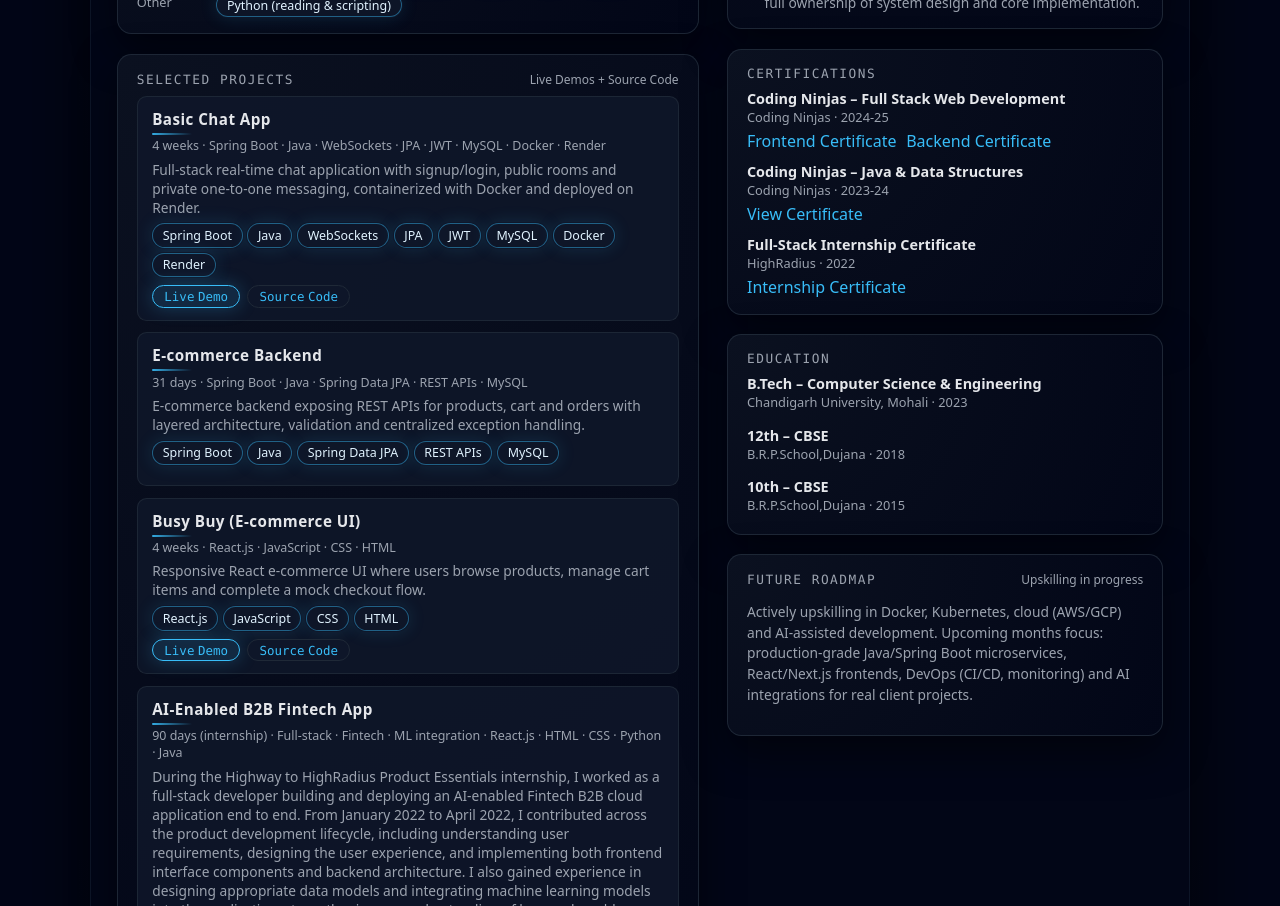
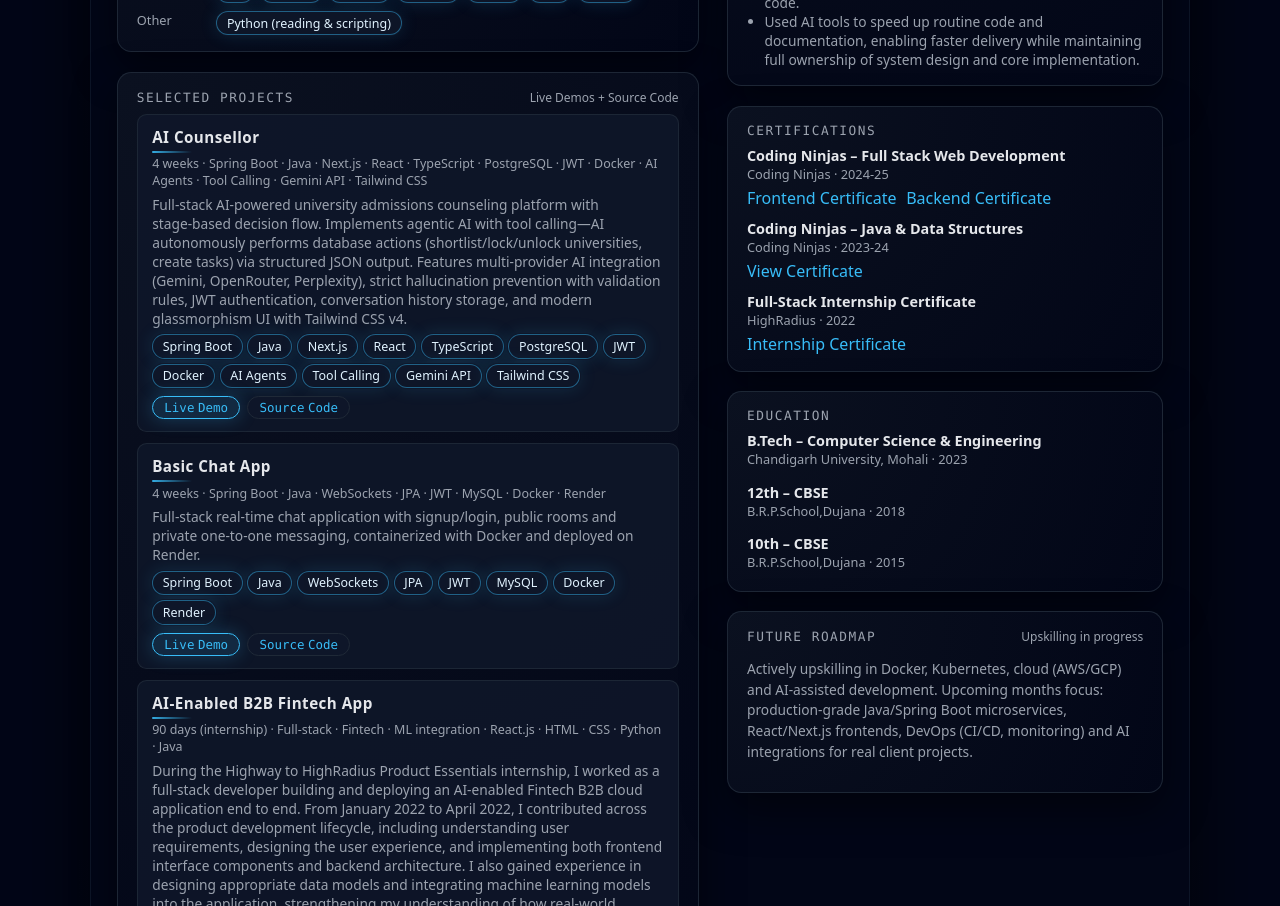
Before and after one commit to Kadyan25/Resume-repo, a React (Create React App) app: page / in a window 1280 px wide. Shown: the part 740-1646 px from the top of the page. Built offline with nearby package versions, Linux system fonts and the light colour scheme.

Commit message:
feat: Add AI Counsellor project and update profile summary

```diff
--- a/src/data.js
+++ b/src/data.js
@@ -7,7 +7,7 @@ export const profile = {
   linkedin: "https://www.linkedin.com/in/mohit-kdyn/",
   github: "https://github.com/Kadyan25",
   summary: `
-Full‑stack developer (B.Tech CSE, Chandigarh University, 2023) with strong Core Java, DSA, Spring Boot, React/Next.js and real project experience. Comfortable reading developer documentation and integrating REST APIs, third‑party services and auth flows. Built and deployed a real‑time chat app with authentication and Spring Security, along with several small but complete projects on GitHub that show practical understanding of backend, frontend and deployment. Have also used n8n to design and build automation flows (APIs, webhooks, notifications) to connect different tools, using AI assistance mainly for boilerplate.
+Full‑stack developer (B.Tech CSE, Chandigarh University, 2023) with strong Core Java, DSA, Spring Boot, React/Next.js and real project experience. Comfortable reading developer documentation and integrating REST APIs, third‑party services, auth flows and AI APIs. Built and deployed full‑stack apps including a real‑time chat app with authentication and an AI‑powered counseling platform with agentic tool calling. Maintained several small but complete projects on GitHub that show practical understanding of backend, frontend and deployment. Have also used n8n to design and build automation flows (APIs, webhooks, notifications) to connect different tools, using AI assistance mainly for boilerplate.
   `.trim()
 };
 
@@ -65,7 +65,8 @@ export const experience = [
     duration: "Ongoing",
     location: "Rohtak / Remote",
     description: [
-      "Built and deployed full‑stack apps (chat, e‑commerce, portfolio) using Java, Spring Boot, React/Next.js and Docker.",
+      "Built and deployed full‑stack apps (chat, AI counseling platform, portfolio) using Java, Spring Boot, React/Next.js, PostgreSQL and Docker.",
+      "Implemented agentic AI with tool calling where the model autonomously executes database operations via structured JSON output.",
       "Handled end‑to‑end flow: requirements, implementation, deployment and basic maintenance.",
       "Maintained many small projects on GitHub (APIs, UIs, experiments) that demonstrate consistent hands‑on practice and ability to take features from idea to working code.",
       "Used AI tools to speed up routine code and documentation, enabling faster delivery while maintaining full ownership of system design and core implementation."
@@ -74,6 +75,28 @@ export const experience = [
 ];
 
 export const projects = [
+  {
+    name: "AI Counsellor",
+    tech: [
+      "Spring Boot",
+      "Java",
+      "Next.js",
+      "React",
+      "TypeScript",
+      "PostgreSQL",
+      "JWT",
+      "Docker",
+      "AI Agents",
+      "Tool Calling",
+      "Gemini API",
+      "Tailwind CSS"
+    ],
+    duration: "4 weeks",
+    description:
+      "Full‑stack AI‑powered university admissions counseling platform with stage‑based decision flow. Implements agentic AI with tool calling—AI autonomously performs database actions (shortlist/lock/unlock universities, create tasks) via structured JSON output. Features multi‑provider AI integration (Gemini, OpenRouter, Perplexity), strict hallucination prevention with validation rules, JWT authentication, conversation history storage, and modern glassmorphism UI with Tailwind CSS v4.",
+    liveUrl: "https://ai-counsellor-umber.vercel.app",
+    codeUrl: "https://github.com/Kadyan25/ai_counsellor"
+  },
   {
     name: "Basic Chat App",
     tech: [
@@ -93,35 +116,6 @@ export const projects = [
     codeUrl: "https://github.com/Kadyan25/ChatApp"
   },
   {
-    name: "E‑commerce Backend",
-    tech: [
-      "Spring Boot",
-      "Java",
-      "Spring Data JPA",
-      "REST APIs",
-      "MySQL"
-    ],
-    duration: "31 days",
-    description:
-      "E‑commerce backend exposing REST APIs for products, cart and orders with layered architecture, validation and centralized exception handling.",
-    liveUrl: "",
-    codeUrl: ""
-  },
-  {
-    name: "Busy Buy (E‑commerce UI)",
-    tech: [
-      "React.js",
-      "JavaScript",
-      "CSS",
-      "HTML"
-    ],
-    duration: "4 weeks",
-    description:
-      "Responsive React e‑commerce UI where users browse products, manage cart items and complete a mock checkout flow.",
-    liveUrl: "https://busybuy25.netlify.app/",
-    codeUrl: "https://github.com/Kadyan25/Busy-Buy"
-  },
-  {
     name: "AI‑Enabled B2B Fintech App",
     tech: [
       "Full‑stack",
@@ -135,7 +129,7 @@ export const projects = [
     ],
     duration: "90 days (internship)",
     description:
-      "During the Highway to HighRadius Product Essentials internship, I worked as a full-stack developer building and deploying an AI-enabled Fintech B2B cloud application end to end. From January 2022 to April 2022, I contributed across the product development lifecycle, including understanding user requirements, designing the user experience, and implementing both frontend interface components and backend architecture. I also gained experience in designing appropriate data models and integrating machine learning models into the application, strengthening my understanding of how real-world product engineering combines UX, data, and AI-driven functionality.",
+      "During the Highway to HighRadius Product Essentials internship, I worked as a full-stack developer building and deploying an AI-enabled Fintech B2B cloud application end to end. From January 2022 to April 2022, I contributed across the product development lifecycle, including understanding user requirements, designing the user experience, and implementing both frontend interface components and backend architecture. I also gained experience in designing appropriate data models and integrating machine learning models into the application, strengthening my understanding of how real-world product engineering combines UX, data, and AI-driven functionality.",
     liveUrl: "",
     codeUrl: ""
   }
```
